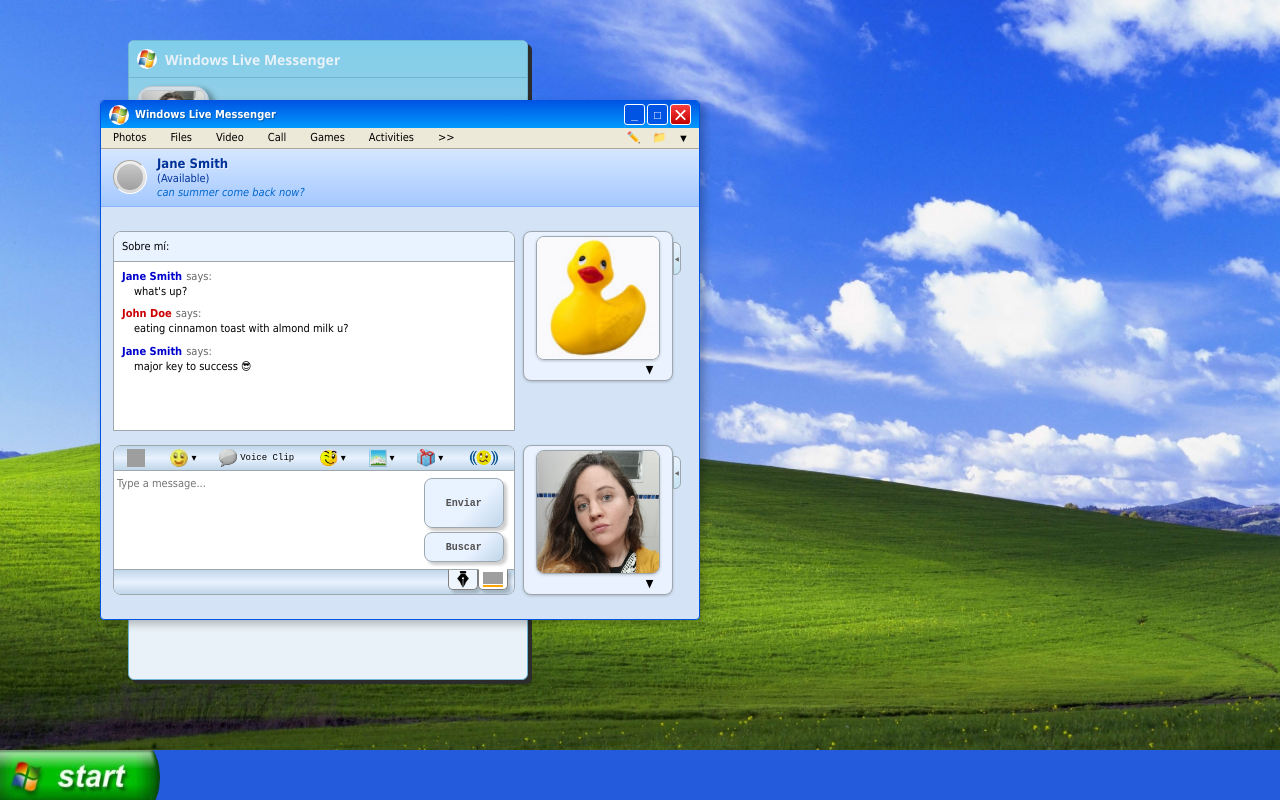
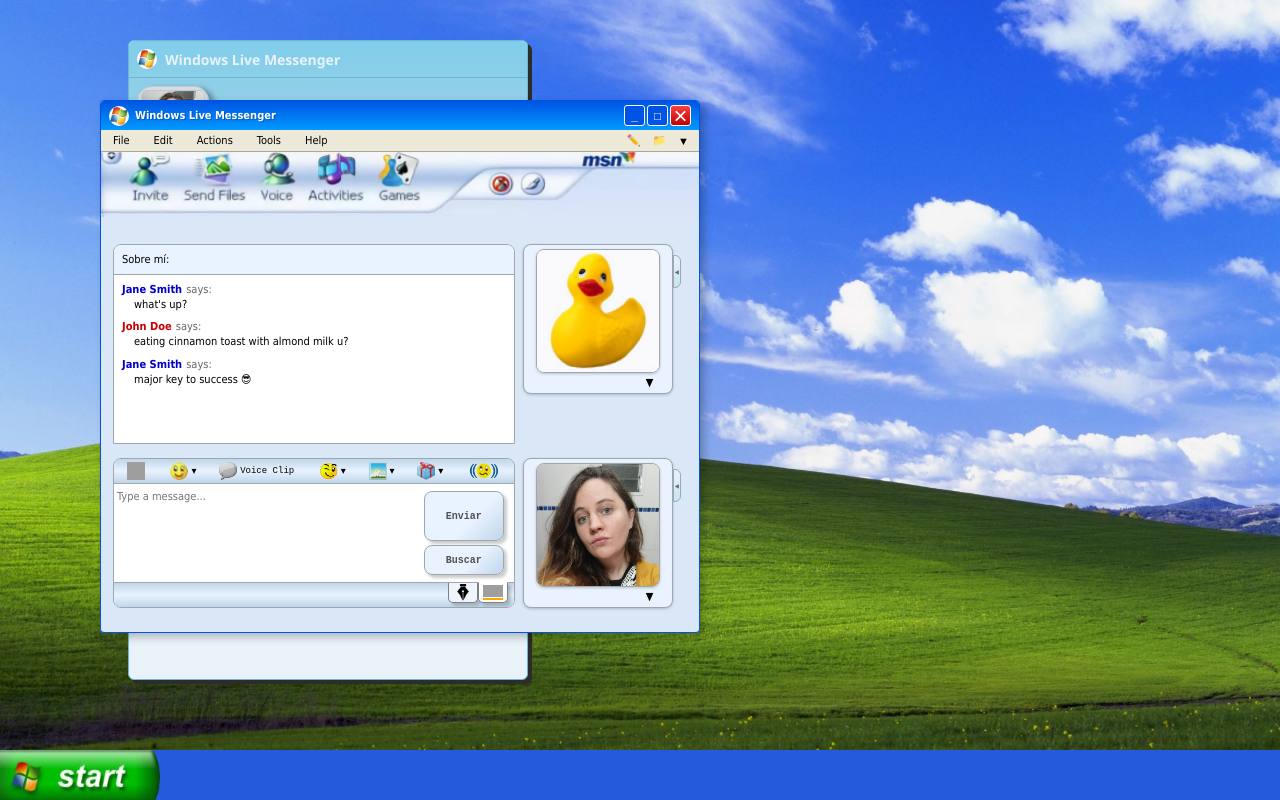
Before and after one commit to telemaca/my-portfolio, a Next.js app: page / in a window 1280 px wide. Both pictures are taken after a click on the item "Sobre mí". Built offline with nearby package versions, Linux system fonts and the light colour scheme; grey boxes are pictures that could not be loaded.

Commit message:
Add fixed icon top-bar in chatWindow

```diff
--- a/src/components/ChatWindow2.module.scss
+++ b/src/components/ChatWindow2.module.scss
@@ -1,6 +1,6 @@
 // Windows XP Variables
 $window-width: 600px;
-$window-height: 520px;
+$window-height: 533px;
 
 // Windows XP Blue Theme Colors
 $xp-title-blue-start: #0054e3;
@@ -97,7 +97,7 @@
 .chatWindow {
   width: $window-width;
   height: $window-height;
-  background: #d4e4f6;
+  background: #d9e7f7;
   @include xp-window-border;
   box-shadow: 4px 4px 8px rgba(0, 0, 0, 0.25);
   font-family: $font-family;
--- a/src/components/ChatWindow2.tsx
+++ b/src/components/ChatWindow2.tsx
@@ -77,15 +77,7 @@
     }
   };
 
-  const menuItems = [
-    "Photos",
-    "Files",
-    "Video",
-    "Call",
-    "Games",
-    "Activities",
-    ">>",
-  ];
+  const menuItems = ["File", "Edit", "Actions", "Tools", "Help"];
   const inputButtons = [
     {
       icon: (
@@ -293,19 +285,13 @@
       </div>
 
       {/* Contact Info */}
-      <div className={styles.contactInfo}>
-        <div className={styles.contactContent}>
-          <div className={styles.avatar}>
-            <div className={styles.avatarInner}>
-              <div className={styles.avatarCore}></div>
-            </div>
-          </div>
-          <div className={styles.contactDetails}>
-            <div className={styles.contactName}>{contactName}</div>
-            <div className={styles.contactStatus}>({contactStatus})</div>
-            <div className={styles.contactMessage}>{contactMessage}</div>
-          </div>
-        </div>
+      <div>
+        <Image
+          src="/chat-header.png"
+          alt="Windows logo"
+          width={600}
+          height={65}
+        />
       </div>
 
       {/* Chat Area */}
```
Also changed, not shown: public/chat-header.png (added).
